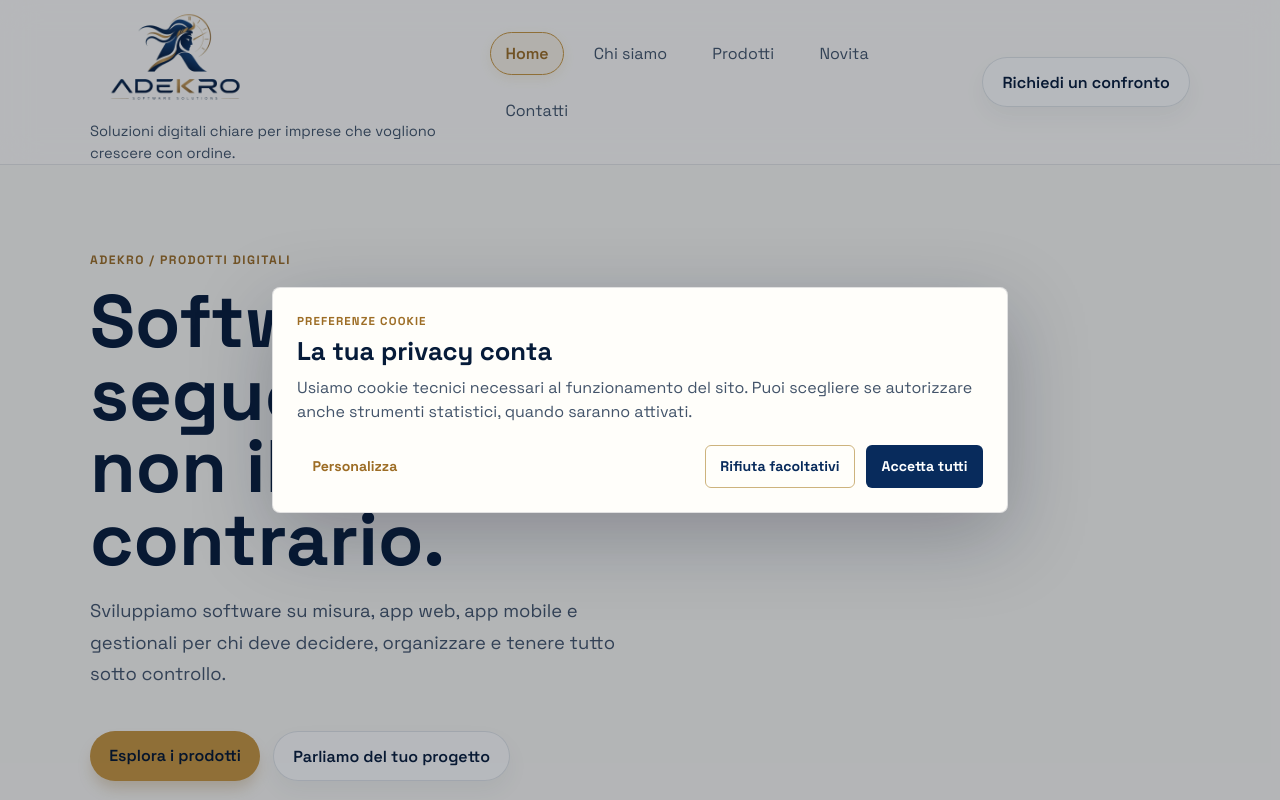
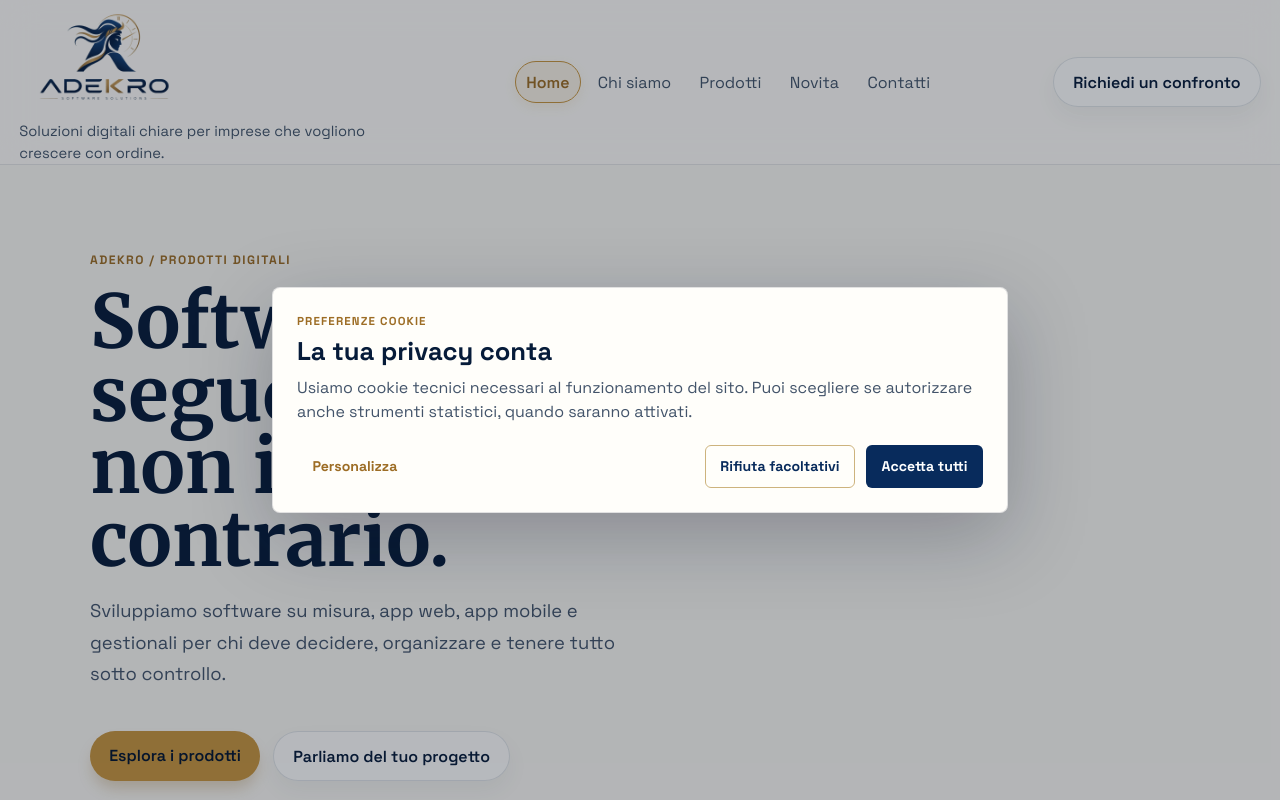
Before and after one commit to adekro/promoadekro, a Next.js app: page / in a window 1280 px wide. Shown: the top 800 px of the page. Built offline with nearby package versions, Linux system fonts and the light colour scheme.

Commit message:
fix grafica

```diff
--- a/src/app/globals.css
+++ b/src/app/globals.css
@@ -130,6 +130,10 @@ ul {
   gap: 1rem;
 }
 
+.container.nav-wrap {
+  width: min(1280px, calc(100% - 2.4rem));
+}
+
 .brand-block {
   display: grid;
   gap: 0.3rem;
@@ -158,12 +162,12 @@ ul {
   display: flex;
   flex-wrap: wrap;
   align-items: center;
-  gap: 0.9rem;
+  gap: 0.35rem;
   color: var(--text-muted);
 }
 
 .site-nav a {
-  padding: 0.62rem 0.9rem;
+  padding: 0.62rem 0.65rem;
   border: 1px solid transparent;
   border-radius: 999px;
   transition: color 180ms ease, border-color 180ms ease, background-color 180ms ease, transform 180ms ease;
@@ -820,9 +824,8 @@ ul {
 }
 
 .product-hero .hero-copy h1 {
-  max-width: 12ch;
+  max-width: 14ch;
   color: #112f36;
-  font-family: var(--font-space-grotesk), "Segoe UI", sans-serif;
   font-size: clamp(3rem, 5.8vw, 5.6rem);
   font-weight: 700;
   letter-spacing: 0;
@@ -934,7 +937,6 @@ ul {
   grid-column: 1;
   margin: 0;
   color: #112f36;
-  font-family: var(--font-space-grotesk), "Segoe UI", sans-serif;
   font-size: clamp(2rem, 4vw, 3.7rem);
   letter-spacing: 0;
   line-height: 1.05;
@@ -971,7 +973,6 @@ ul {
 .product-category-heading h3 {
   margin: 0;
   color: #112f36;
-  font-family: var(--font-space-grotesk), "Segoe UI", sans-serif;
   font-size: clamp(1.55rem, 2.5vw, 2.3rem);
   line-height: 1.1;
 }
@@ -1249,7 +1250,7 @@ ul {
 }
 
 .operational-grid .product-kicker { color: #f3bc4e; }
-.operational-grid h2 { max-width: 15ch; margin: 0.65rem 0 0; font-family: var(--font-space-grotesk), "Segoe UI", sans-serif; font-size: clamp(1.8rem, 3vw, 3rem); letter-spacing: 0; line-height: 1.08; }.operational-copy { display: grid; gap: 1.3rem; }.operational-copy p { color: rgba(247, 246, 236, 0.76); }
+.operational-grid h2 { max-width: 15ch; margin: 0.65rem 0 0; font-size: clamp(1.8rem, 3vw, 3rem); letter-spacing: 0; line-height: 1.08; }.operational-copy { display: grid; gap: 1.3rem; }.operational-copy p { color: rgba(247, 246, 236, 0.76); }
 
 @keyframes panelRise {
   from {
@@ -1324,17 +1325,6 @@ ul {
   .cards {
     grid-template-columns: 1fr;
   }
-}
-
-@media (max-width: 640px) {
-  .hero {
-    padding-top: 4.3rem;
-  }
-
-  .hero-panel,
-  .section-shell {
-    padding: 1.35rem;
-  }
 
   .nav-wrap {
     align-items: flex-start;
@@ -1350,11 +1340,23 @@ ul {
 
   .site-nav {
     width: 100%;
+    justify-content: center;
   }
 
   .header-cta {
     width: 100%;
     text-align: center;
+  }
+}
+
+@media (max-width: 640px) {
+  .hero {
+    padding-top: 4.3rem;
+  }
+
+  .hero-panel,
+  .section-shell {
+    padding: 1.35rem;
   }
 
   .footer-grid {
```
